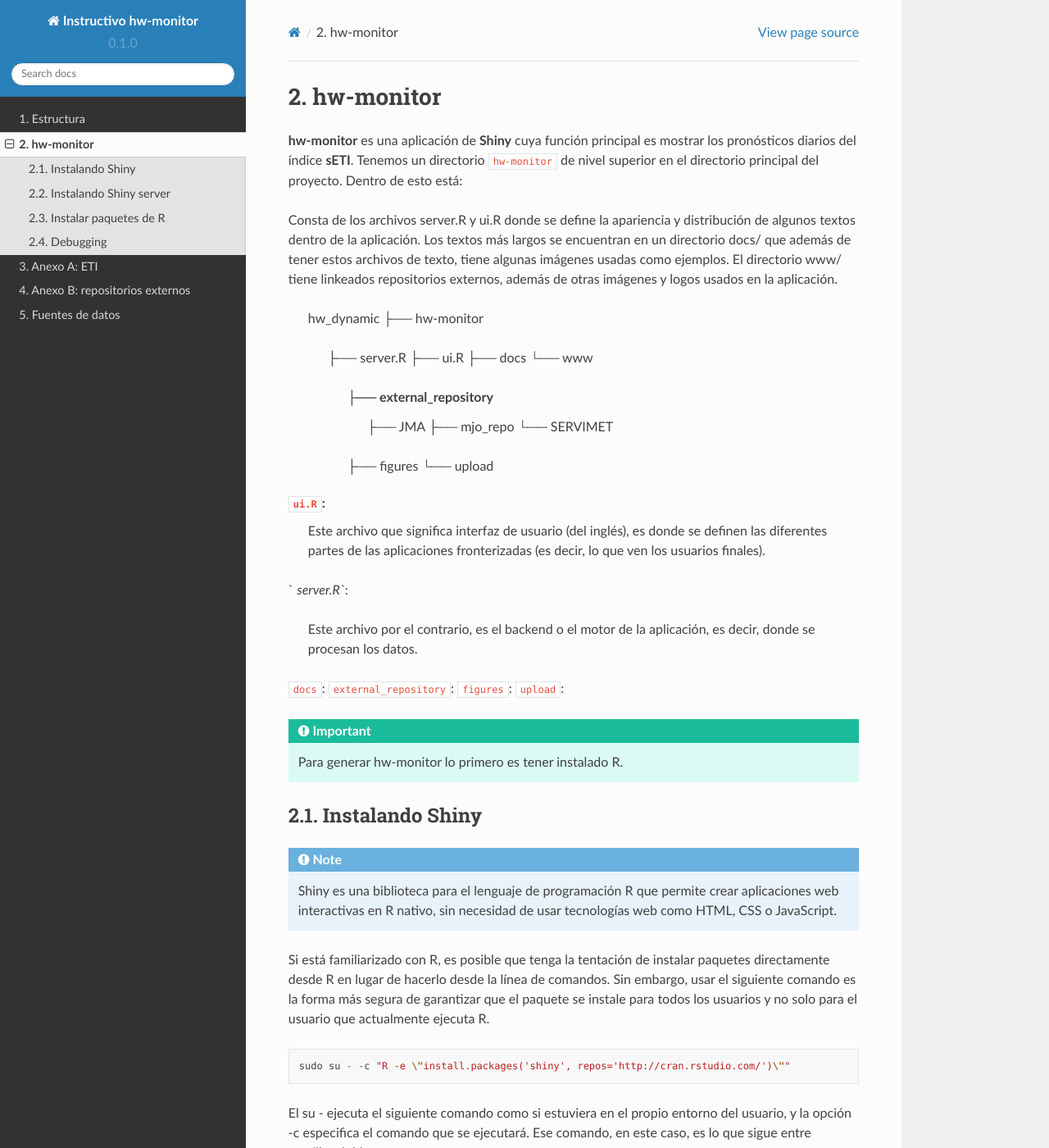
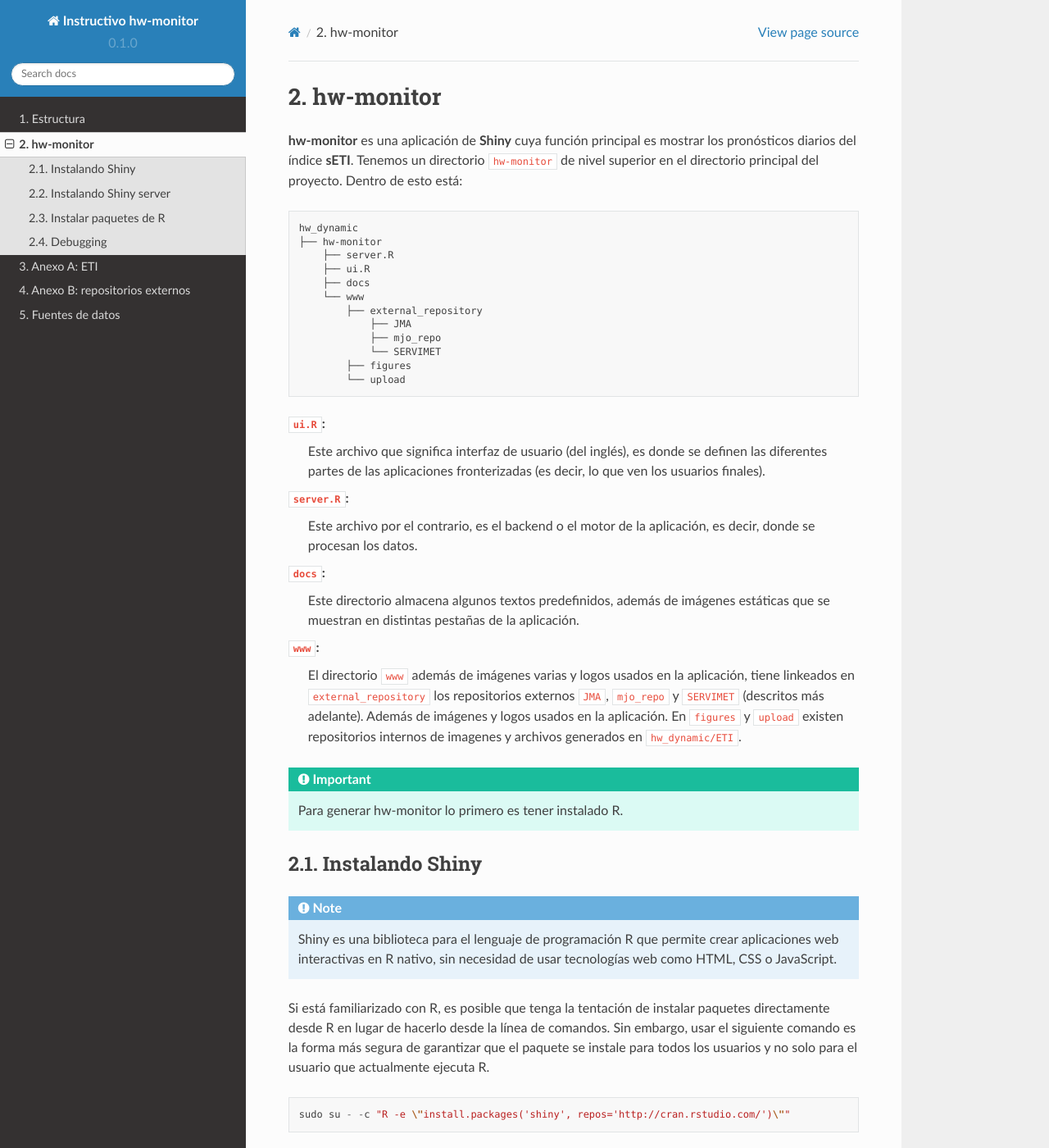
Before and after one commit to chsegura/rtd-tutorial, a Sphinx documentation site: the page built from docs/source/monitor.rst, in a window 1280 px wide and 1400 px high. Shown: the whole window at 82% size. Built offline with Sphinx 7.4.7 and the Read the Docs theme 2.0.0, drawn with Linux system fonts in a browser that asks for light colours.

Commit message:
Update monitor.rst

```diff
--- a/docs/source/monitor.rst
+++ b/docs/source/monitor.rst
@@ -5,8 +5,6 @@ hw-monitor
 .. hw-monitor:
 
 **hw-monitor** es una aplicación de **Shiny** cuya función principal es mostrar los pronósticos diarios del índice **sETI**. Tenemos un directorio ``hw-monitor`` de nivel superior en el directorio principal del proyecto. Dentro de esto está: ::
-
-Consta de los archivos server.R y ui.R donde se define la apariencia y distribución de algunos textos dentro de la aplicación. Los textos más largos se encuentran en un directorio docs/ que además de tener estos archivos de texto, tiene algunas imágenes usadas como ejemplos. El directorio www/ tiene linkeados repositorios externos, además de otras imágenes y logos usados en la aplicación.
 
    hw_dynamic
    ├── hw-monitor
@@ -23,16 +21,15 @@ Consta de los archivos server.R y ui.R donde se define la apariencia y distribuc
 
 ``ui.R``:
    Este archivo que significa interfaz de usuario (del inglés), es donde se definen las diferentes partes de las aplicaciones fronterizadas (es decir, lo que ven los usuarios finales).
-`
-`server.R``:
+
+``server.R``:
     Este archivo por el contrario, es el backend o el motor de la aplicación, es decir, donde se procesan los datos.
 
+``docs``:
+   Este directorio almacena algunos textos predefinidos, además de imágenes estáticas que se muestran en distintas pestañas de la aplicación.
 
-
-``docs``:
-``external_repository``:
-``figures``:
-``upload``:
+``www``:
+   El directorio ``www`` además de imágenes varias y logos usados en la aplicación, tiene linkeados en ``external_repository`` los repositorios externos ``JMA``, ``mjo_repo`` y ``SERVIMET`` (descritos más adelante). Además de imágenes y logos usados en la aplicación. En ``figures`` y ``upload`` existen repositorios internos de imagenes y archivos generados en ``hw_dynamic/ETI``.
 
 
 .. Important::
```
